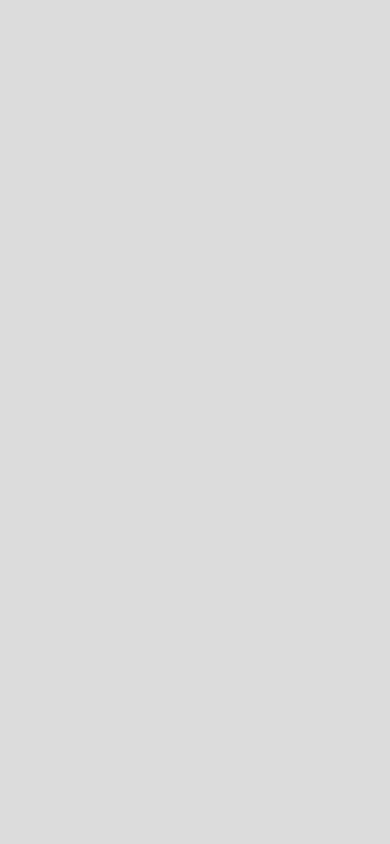
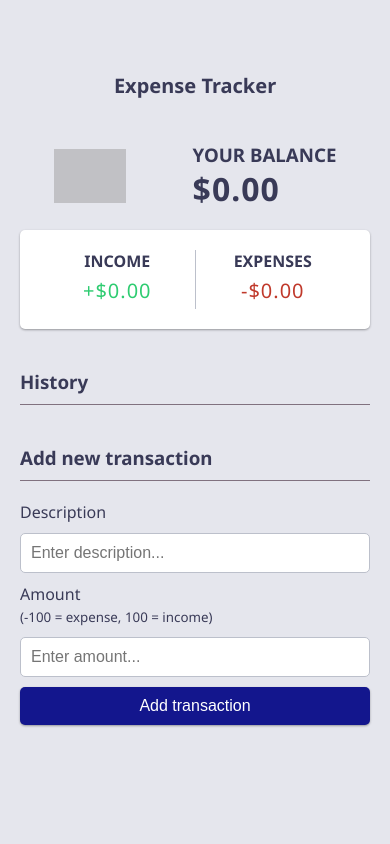
Before and after one commit to kkshrestha/Tracker_exp, a Django app: page / in a window 390 px wide. Before the commit the page is empty. Run offline with Django 5.2, Linux system fonts and the light colour scheme; grey boxes are pictures that could not be loaded.

Commit message:
Created a responsive ui

```diff
--- /dev/null
+++ b/Tracker/static/css/style.css
@@ -0,0 +1,213 @@
+@import url("https://fonts.googleapis.com/css2?family=Noto+Sans:wght@400;700&display=swap");
+
+:root {
+  --main-color: #13168d;
+  --secondary-color: #393a57;
+  --ternary-color: #486ba6;
+  --box-shadow: 0 1px 3px rgba(0, 0, 0, 0.12), 0 1px 2px rgba(0, 0, 0, 0.24);
+  --background-color: #e5e6ed;
+  --background-secondary-color: #fff;
+  --border-color: #80717f;
+  --border-secondary-color: #bcc0cb;
+  --plus-color: #2ecc71;
+  --minus-color: #c0392b;
+}
+
+* {
+  box-sizing: border-box;
+}
+
+body {
+  background-color: var(--background-color);
+  color: var(--secondary-color);
+  font-family: "Noto Sans", sans-serif;
+  display: flex;
+  flex-direction: column;
+  align-items: center;
+  justify-content: center;
+  min-height: 100vh;
+  margin: 0;
+}
+
+.header {
+  display: flex;
+  align-items: center;
+  justify-content: space-around;
+}
+
+.header img {
+  width: 4.5rem;
+  width: 4.5rem;
+  opacity: 0.5;
+}
+
+.balance-container {
+  display: flex;
+  flex-direction: column;
+}
+
+.container {
+  margin: 30px auto;
+  width: 350px;
+}
+
+h1 {
+  font-size: 1.25rem;
+}
+
+h2 {
+  font-size: 1.17rem;
+}
+
+.balance {
+  letter-spacing: 1px;
+  margin: 0;
+  font-size: 2rem;
+}
+
+h3 {
+  border-bottom: 1px solid var(--border-color);
+  padding-bottom: 10px;
+  margin: 40px 0 10px;
+}
+
+h2,
+h4 {
+  margin: 0;
+  text-transform: uppercase;
+}
+
+.inc-exp-container {
+  background-color: var(--background-secondary-color);
+  box-shadow: var(--box-shadow);
+  padding: 20px;
+  display: flex;
+  justify-content: space-between;
+  margin: 20px 0;
+  border-radius: 5px;
+}
+
+.inc-exp-container > div {
+  flex: 1;
+  text-align: center;
+}
+
+.inc-exp-container > div:first-of-type {
+  border-right: 1px solid var(--border-secondary-color);
+}
+
+.money {
+  font-size: 20px;
+  letter-spacing: 1px;
+  margin: 5px 0;
+}
+
+.money.plus {
+  color: var(--plus-color);
+}
+
+.money.minus {
+  color: var(--minus-color);
+}
+
+label {
+  display: inline-block;
+  margin: 10px 0;
+}
+
+input[type="text"],
+input[type="number"] {
+  border: 1px solid var(--border-secondary-color);
+  border-radius: 5px;
+  display: block;
+  font-size: 16px;
+  padding: 10px;
+  width: 100%;
+}
+
+.btn {
+  cursor: pointer;
+  background-color: var(--main-color);
+  box-shadow: var(--box-shadow);
+  color: var(--background-secondary-color);
+  border: 0;
+  display: block;
+  font-size: 16px;
+  margin: 10px 0 30px;
+  padding: 10px;
+  width: 100%;
+  border-radius: 5px;
+}
+
+.list {
+  list-style-type: none;
+  padding: 0;
+  margin-bottom: 40px;
+}
+
+.list li {
+  background-color: var(--background-secondary-color);
+  box-shadow: var(--box-shadow);
+  color: var(--ternary-color);
+  display: flex;
+  justify-content: space-between;
+  position: relative;
+  padding: 10px;
+  margin: 10px 0;
+  border-top-left-radius: 5px;
+  border-bottom-left-radius: 5px;
+}
+
+.list li.plus {
+  border-left: 5px solid var(--plus-color);
+}
+
+.list li.minus {
+  border-left: 5px solid var(--minus-color);
+}
+
+.delete-btn {
+  cursor: pointer;
+  background-color: var(--minus-color);
+  color: var(--background-secondary-color);
+  box-shadow: var(--box-shadow);
+  border: 0;
+  font-size: 22px;
+  line-height: 22px;
+  padding: 10px;
+  margin: 10px 0;
+  position: absolute;
+  top: 50%;
+  right: 0;
+  transform: translate(100%, -73%);
+  opacity: 0;
+  transition: opacity 0.3s ease;
+}
+
+.btn:focus,
+.delete-btn:focus {
+  outline: 0;
+}
+
+.list li:hover .delete-btn {
+  opacity: 1;
+}
+
+.notification-container {
+  background-color: var(--minus-color);
+  color: var(--background-secondary-color);
+  border-radius: 5px 5px 0 0;
+  padding: 15px 20px;
+  position: fixed;
+  bottom: 0;
+  opacity: 0;
+  transition: opacity 0.3s ease;
+}
+
+.notification-container.show {
+  opacity: 1;
+}
+
+.notification-container p {
+  margin: 0;
+}
--- a/Tracker/templates/index.html
+++ b/Tracker/templates/index.html
@@ -1,11 +1,56 @@
+{% load static %}
 <!DOCTYPE html>
 <html lang="en">
 <head>
-    <meta charset="UTF-8">
-    <meta name="viewport" content="width=device-width, initial-scale=1.0">
-    <title>Document</title>
+  <meta charset="UTF-8">
+  <link rel="stylesheet" href="{% static 'css/style.css' %}">
+  <meta name="viewport" content="width=device-width, initial-scale=1.0">
+  <title>Document</title>
 </head>
-<body style="background-color: gainsboro;">
-
+<body>
+      <h1>Expense Tracker</h1>
+    <div class="container">
+      <div class="header">
+        <img
+          src="https://i.ibb.co/jfScDTC/budget.png"
+          alt="Expense Tracker"
+        />
+        <div class="balance-container">
+          <h2>Your Balance</h2>
+          <h2 id="balance" class="balance">$0.00</h2>
+        </div>
+      </div>
+      <div class="inc-exp-container">
+        <div>
+          <h4>Income</h4>
+          <p id="money-plus" class="money plus">+$0.00</p>
+        </div>
+        <div>
+          <h4>Expenses</h4>
+          <p id="money-minus" class="money minus">-$0.00</p>
+        </div>
+      </div>
+      <h3>History</h3>
+      <ul id="list" class="list"></ul>
+      <h3>Add new transaction</h3>
+      <form id="form">
+        <div class="form-control">
+          <label for="text">Description</label>
+          <input type="text" id="text" placeholder="Enter description..." />
+        </div>
+        <div class="form-control">
+          <label for="amount"
+            >Amount <br />
+            <small>(-100 = expense, 100 = income)</small></label
+          >
+          <input type="number" id="amount" placeholder="Enter amount..." />
+        </div>
+        <button class="btn">Add transaction</button>
+      </form>
+    </div>
+    <!-- Notification -->
+    <div class="notification-container" id="notification">
+      <p>Please add a description and amount</p>
+    </div>
 </body>
 </html>
```
Also changed, not shown: Expense_Track/settings.py (+6 -1 lines), Expense_Track/urls.py (line endings or trailing spaces), Tracker/urls.py (line endings or trailing spaces).
